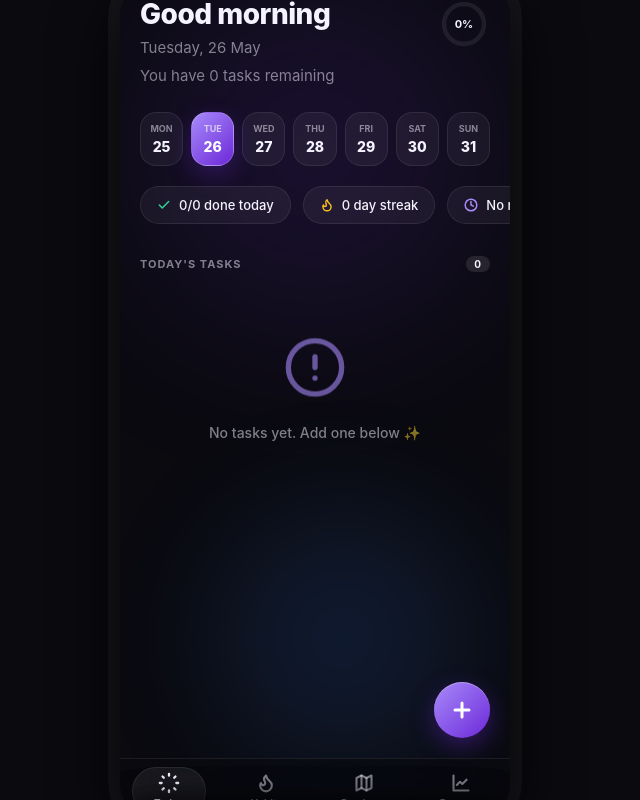
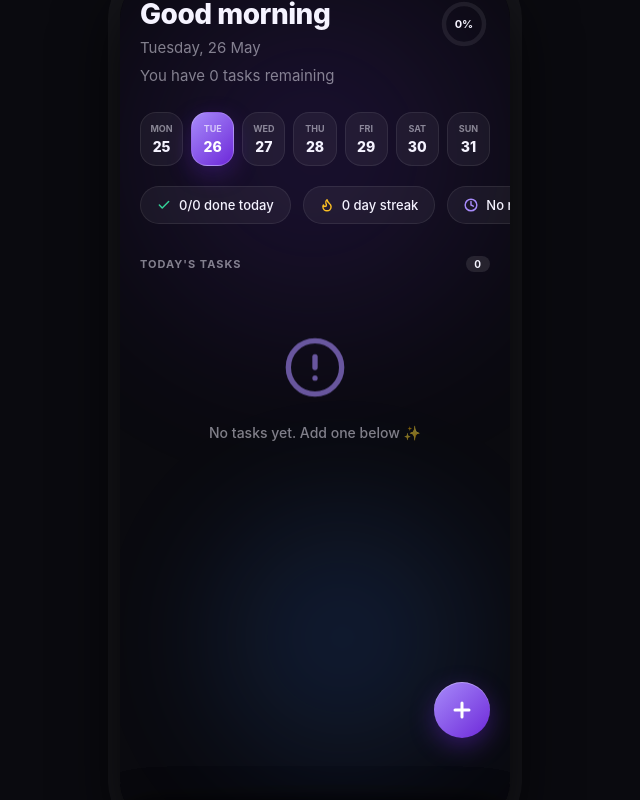
Before and after one commit to muhammedishraqm/planner, a plain HTML site: page index.html in a window 1280 px wide. Shown: the whole page, without its empty margins (325-965 px from the left). Drawn offline with Linux system fonts and the light colour scheme.

Commit message:
feat: replace bottom navigation bar completely with high-fidelity horizontal swipe track navigation

```diff
--- a/index.html
+++ b/index.html
@@ -169,29 +169,29 @@
     }
 
     .screen {
-      position: absolute;
-      top: 0;
-      left: 0;
-      width: 100%;
+      width: 25%; /* exactly 1 viewport width */
       height: 100%;
+      flex-shrink: 0;
       overflow-y: auto;
       overflow-x: hidden;
-      padding: calc(var(--safe-top) + 20px) 20px calc(64px + 2 * env(safe-area-inset-bottom) + 20px) 20px;
+      padding: calc(var(--safe-top) + 20px) 20px calc(var(--safe-bottom) + 20px) 20px;
       box-sizing: border-box;
-      opacity: 0;
-      transform: translateY(15px);
+      opacity: 1;
       pointer-events: none;
-      transition: opacity 0.35s cubic-bezier(0.25, 1, 0.5, 1),
-                  transform 0.35s cubic-bezier(0.25, 1, 0.5, 1);
       webkit-overflow-scrolling: touch;
-      will-change: opacity, transform;
+      will-change: transform;
     }
 
     .screen.active {
-      opacity: 1;
-      transform: translateY(0);
       pointer-events: auto;
-      z-index: 5;
+    }
+
+    .swipe-track {
+      display: flex;
+      width: 400%; /* 4 screens side-by-side */
+      height: 100%;
+      will-change: transform;
+      transition: transform 0.35s cubic-bezier(0.32, 0.72, 0, 1);
     }
 
     /* Hide scrollbars but preserve scrolling functionality */
@@ -308,71 +308,7 @@
     /* ==========================================================================
        6. NAVIGATION BAR (BOTTOM TABS)
        ========================================================================== */
-    .bottom-nav {
-      position: absolute;
-      bottom: 0;
-      left: 0;
-      width: 100%;
-      height: calc(64px + env(safe-area-inset-bottom));
-      padding-bottom: env(safe-area-inset-bottom);
-      background: rgba(10, 10, 15, 0.7);
-      backdrop-filter: var(--glass-blur);
-      -webkit-backdrop-filter: var(--webkit-glass-blur);
-      border-top: 1px solid rgba(255, 255, 255, 0.08);
-      display: flex;
-      align-items: center;
-      justify-content: space-around;
-      z-index: 100;
-      box-sizing: border-box;
-    }
-
-    .nav-item {
-      flex: 1;
-      height: 100%;
-      background: none;
-      border: none;
-      display: flex;
-      flex-direction: column;
-      align-items: center;
-      justify-content: center;
-      color: var(--text-secondary);
-      font-family: inherit;
-      font-size: 10px;
-      font-weight: 600;
-      position: relative;
-      z-index: 102;
-      cursor: pointer;
-      gap: 4px;
-      transition: color 0.3s cubic-bezier(0.25, 1, 0.5, 1);
-    }
-
-    .nav-item.active {
-      color: var(--text-primary);
-    }
-
-    .nav-item svg {
-      width: 20px;
-      height: 20px;
-      stroke: currentColor;
-      transition: transform 0.3s cubic-bezier(0.25, 1, 0.5, 1);
-    }
-
-    .nav-item.active svg {
-      transform: scale(1.1);
-    }
-
-    /* Active Sliding Pill */
-    .nav-indicator {
-      position: absolute;
-      top: 8px;
-      height: 48px;
-      border-radius: 24px;
-      background: rgba(255, 255, 255, 0.07);
-      border: 1px solid rgba(255, 255, 255, 0.08);
-      transition: all 0.38s cubic-bezier(0.25, 1, 0.5, 1);
-      z-index: 101;
-      pointer-events: none;
-    }
+
 
     /* ==========================================================================
        7. FLOATING ACTION BUTTON (FAB)
@@ -1793,9 +1729,10 @@
 
     <!-- Screen Viewports -->
     <div class="screen-viewport">
-
-      <!-- SCREEN 1: TODAY (DEFAULT VIEW) -->
-      <div id="screen-today" class="screen active">
+      <div class="swipe-track" id="swipe-track">
+
+        <!-- SCREEN 1: TODAY (DEFAULT VIEW) -->
+        <div id="screen-today" class="screen active">
         <div class="screen-header">
           <div class="header-text">
             <h1 id="today-greeting">Good morning</h1>
@@ -2118,43 +2055,8 @@
         </div>
       </div>
 
+      </div>
     </div>
-
-    <!-- Navigation Tabs Bar -->
-    <nav class="bottom-nav">
-      <div class="nav-indicator" id="nav-indicator"></div>
-
-      <button class="nav-item active" data-target="screen-today">
-        <svg viewBox="0 0 24 24" fill="none" stroke="currentColor" stroke-width="2.5" stroke-linecap="round" stroke-linejoin="round">
-          <path d="M12 2v2M12 20v2M4.93 4.93l1.41 1.41M17.66 17.66l1.41 1.41M2 12h2M20 12h2M6.34 17.66l-1.41 1.41M19.07 4.93l-1.41 1.41"></path>
-        </svg>
-        <span>Today</span>
-      </button>
-
-      <button class="nav-item" data-target="screen-habits">
-        <svg viewBox="0 0 24 24" fill="none" stroke="currentColor" stroke-width="2.5" stroke-linecap="round" stroke-linejoin="round">
-          <path d="M8.5 14.5A2.5 2.5 0 0 0 11 12c0-1.38-.5-2-1-3-1.072-2.143-.224-4.054 2-6 .5 2.5 2 4.9 4 6.5 2 1.6 3 3.5 3 5.5a7 7 0 1 1-14 0c0-1.153.433-2.294 1-3a2.5 2.5 0 0 0 2.5 2.5z"></path>
-        </svg>
-        <span>Habits</span>
-      </button>
-
-      <button class="nav-item" data-target="screen-roadmap">
-        <svg viewBox="0 0 24 24" fill="none" stroke="currentColor" stroke-width="2.5" stroke-linecap="round" stroke-linejoin="round">
-          <polygon points="3 6 9 3 15 6 21 3 21 18 15 21 9 18 3 21"></polygon>
-          <line x1="9" y1="3" x2="9" y2="18"></line>
-          <line x1="15" y1="6" x2="15" y2="21"></line>
-        </svg>
-        <span>Roadmap</span>
-      </button>
-
-      <button class="nav-item" data-target="screen-progress">
-        <svg viewBox="0 0 24 24" fill="none" stroke="currentColor" stroke-width="2.5" stroke-linecap="round" stroke-linejoin="round">
-          <path d="M3 3v18h18"></path>
-          <path d="M18.7 8l-5.1 5.2-2.8-2.7L7 14.3"></path>
-        </svg>
-        <span>Progress</span>
-      </button>
-    </nav>
 
     <!-- Floating Action Button (FAB) -->
     <button id="main-fab" aria-label="Add Item">
@@ -2520,66 +2422,141 @@
     // ==========================================================================
     // DYNAMIC INTERACTIVE NAVIGATION CONTROLLER
     // ==========================================================================
-    const Nav = {
-      activeTab: 'screen-today',
+    // ==========================================================================
+    // DYNAMIC INTERACTIVE SWIPE NAVIGATION CONTROLLER (PURE SWIPE, GESTURE-ONLY)
+    // ==========================================================================
+    const SwipeNavigation = {
+      activeIndex: 0,
+      tabs: ['screen-today', 'screen-habits', 'screen-roadmap', 'screen-progress'],
 
       init() {
-        const navBar = document.querySelector('.bottom-nav');
-        const items = document.querySelectorAll('.nav-item');
-
-        items.forEach(item => {
-          item.addEventListener('click', (e) => {
-            const target = item.getAttribute('data-target');
-            this.switchTab(target, item);
-          });
-        });
+        const viewport = document.querySelector('.screen-viewport');
+        const swipeTrack = document.getElementById('swipe-track');
+        if (!viewport || !swipeTrack) return;
+
+        let startX = 0;
+        let startY = 0;
+        let deltaX = 0;
+        let deltaY = 0;
+        let isSwiping = false;
+        let isDragging = false;
+        let startTranslate = 0;
+        let viewportWidth = 0;
+
+        viewport.addEventListener('touchstart', (e) => {
+          // If a bottom sheet overlay is active or target is inside forms overlays, ignore swiping
+          if (document.getElementById('sheet-overlay').classList.contains('active')) return;
+
+          const touch = e.touches[0];
+          startX = touch.clientX;
+          startY = touch.clientY;
+          isSwiping = false;
+          isDragging = true;
+
+          viewportWidth = viewport.getBoundingClientRect().width;
+          startTranslate = -this.activeIndex * viewportWidth;
+
+          // Disable dynamic CSS transitions to track touch exactly in real time
+          swipeTrack.style.transition = 'none';
+        }, { passive: true });
+
+        viewport.addEventListener('touchmove', (e) => {
+          if (!isDragging) return;
+
+          const touch = e.touches[0];
+          deltaX = touch.clientX - startX;
+          deltaY = touch.clientY - startY;
+
+          // Flag swipe horizontally if horizontal drag exceeds vertical scroll
+          if (!isSwiping && Math.abs(deltaX) > Math.abs(deltaY) && Math.abs(deltaX) > 8) {
+            isSwiping = true;
+          }
+
+          if (isSwiping) {
+            // Prevent vertical body scrolling when swiping pages horizontally
+            if (e.cancelable) e.preventDefault();
+
+            let translate = startTranslate + deltaX;
+            // Apply elastic boundary tension at first and last pages (pull limits)
+            if (this.activeIndex === 0 && deltaX > 0) {
+              translate = startTranslate + deltaX * 0.35;
+            } else if (this.activeIndex === 3 && deltaX < 0) {
+              translate = startTranslate + deltaX * 0.35;
+            }
+
+            swipeTrack.style.transform = `translateX(${translate}px)`;
+          }
+        }, { passive: false });
+
+        viewport.addEventListener('touchend', () => {
+          if (!isDragging) return;
+          isDragging = false;
+
+          // Enable smooth iOS-feel spring transition
+          swipeTrack.style.transition = 'transform 0.35s cubic-bezier(0.32, 0.72, 0, 1)';
+
+          if (isSwiping) {
+            const previousIndex = this.activeIndex;
+            const threshold = viewportWidth * 0.15; // 15% viewport width swipe threshold
+
+            if (deltaX < -threshold) {
+              this.activeIndex = Math.min(3, this.activeIndex + 1);
+            } else if (deltaX > threshold) {
+              this.activeIndex = Math.max(0, this.activeIndex - 1);
+            }
+
+            // Play feedback soft click tap sound if page index shifted
+            if (this.activeIndex !== previousIndex) {
+              Sounds.playTap();
+            }
+          }
+
+          this.snapToActive();
+          isSwiping = false;
+          deltaX = 0;
+          deltaY = 0;
+        }, { passive: true });
 
         // Initial setup
-        setTimeout(() => this.repositionIndicator(), 100);
-        window.addEventListener('resize', () => this.repositionIndicator());
+        this.updateActiveScreen();
       },
 
-      switchTab(targetId, navButton) {
-        if (this.activeTab === targetId) return;
-
-        Sounds.playTap(); // Play feedback tap
-
-        // Deactivate active items
-        document.querySelectorAll('.screen').forEach(s => s.classList.remove('active'));
-        document.querySelectorAll('.nav-item').forEach(b => b.classList.remove('active'));
-
-        // Activate target screen
-        const targetScreen = document.getElementById(targetId);
-        targetScreen.classList.add('active');
-        navButton.classList.add('active');
-
-        this.activeTab = targetId;
-        this.repositionIndicator();
+      getActiveTab() {
+        return this.tabs[this.activeIndex];
+      },
+
+      snapToActive() {
+        const swipeTrack = document.getElementById('swipe-track');
+        if (!swipeTrack) return;
+
+        const targetPercent = -this.activeIndex * 25; // 25% shift per screen
+        swipeTrack.style.transform = `translateX(${targetPercent}%)`;
+
+        this.updateActiveScreen();
         this.updateFABVisibility();
 
-        // Trigger page-specific animations
-        if (targetId === 'screen-progress') {
+        // Trigger specific page load animations
+        const tab = this.getActiveTab();
+        if (tab === 'screen-progress') {
           ProgressScreen.animateChartOnView();
         }
       },
 
-      repositionIndicator() {
-        const activeBtn = document.querySelector('.nav-item.active');
-        const indicator = document.getElementById('nav-indicator');
-        if (!activeBtn || !indicator) return;
-
-        const navRect = document.querySelector('.bottom-nav').getBoundingClientRect();
-        const btnRect = activeBtn.getBoundingClientRect();
-
-        const leftOffset = btnRect.left - navRect.left;
-        indicator.style.width = `${btnRect.width - 24}px`;
-        indicator.style.left = `${leftOffset + 12}px`;
+      updateActiveScreen() {
+        const activeTab = this.getActiveTab();
+        document.querySelectorAll('.screen').forEach(s => {
+          s.classList.remove('active');
+          if (s.id === activeTab) {
+            s.classList.add('active');
+          }
+        });
       },
 
       updateFABVisibility() {
         const fab = document.getElementById('main-fab');
+        if (!fab) return;
         // Hide FAB on Progress screen, show on others
-        if (this.activeTab === 'screen-progress') {
+        if (this.activeIndex === 3) {
           fab.style.opacity = '0';
           fab.style.pointerEvents = 'none';
           fab.style.transform = 'scale(0) translateY(20px)';
@@ -2591,8 +2568,8 @@
       }
     };
 
-    // Initialize Navigation
-    Nav.init();
+    // Initialize Swipe Navigation
+    SwipeNavigation.init();
 
     // ==========================================================================
     // FLOATING ACTION BUTTON (FAB) & BOTTOM SHEETS MANAGER
@@ -2651,7 +2628,7 @@
       },
 
       openSheetByActiveTab() {
-        const tab = Nav.activeTab;
+        const tab = SwipeNavigation.getActiveTab();
         if (tab === 'screen-today') this.openSheet('sheet-task');
         else if (tab === 'screen-habits') this.openSheet('sheet-habit');
         else if (tab === 'screen-roadmap') this.openSheet('sheet-roadmap');
```
